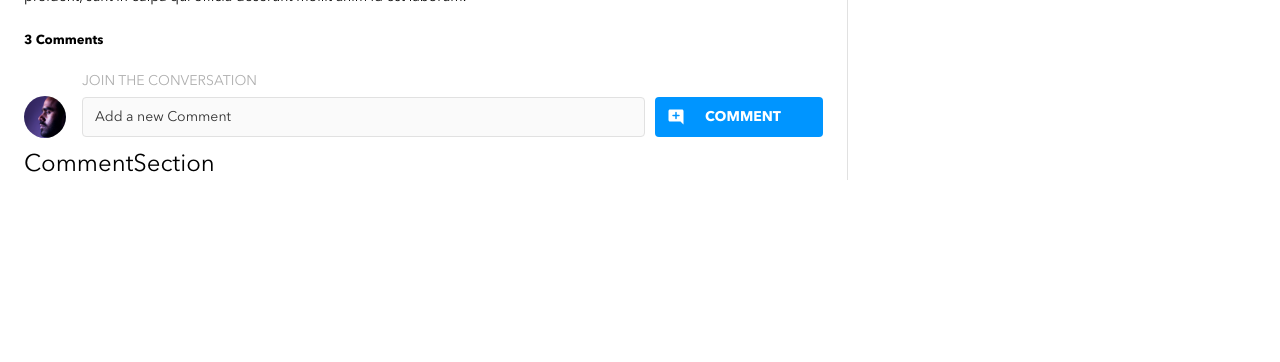
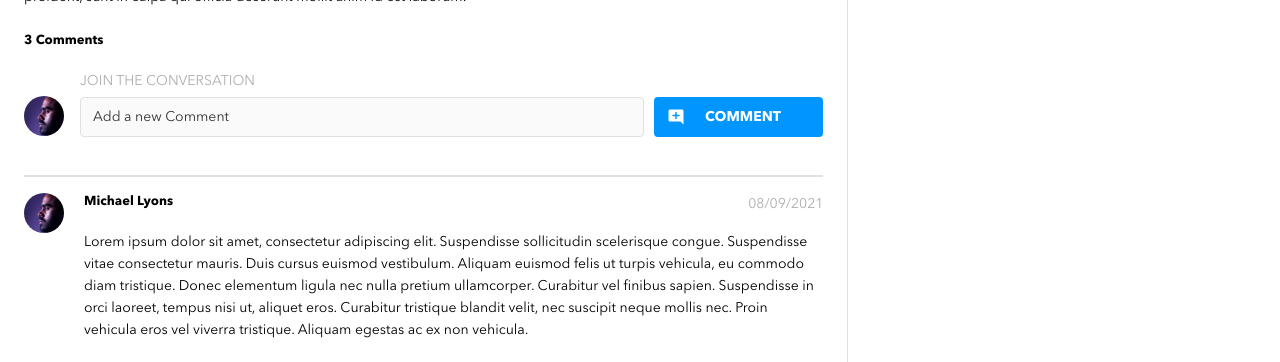
Before and after one commit to leo-sn/leonardo-nascimento-brainflix, a React (Create React App) app: page / in a window 1280 px wide. Shown: the part 1024-1386 px from the top of the page. Before the commit the page ends 1204 px from the top, so only its background shows below. Built offline with nearby package versions, Linux system fonts and the light colour scheme.

Commit message:
Create Comment entries and styling

```diff
--- a/src/components/CommentForm/CommentForm.scss
+++ b/src/components/CommentForm/CommentForm.scss
@@ -12,6 +12,7 @@ p {
 }
 .comment-form-container {
     display: flex;
+    margin-bottom: 24px ;
 
     &__profile-icon {
         margin-top: 20px;
--- a/src/components/CommentSection/CommentSection.jsx
+++ b/src/components/CommentSection/CommentSection.jsx
@@ -1,9 +1,14 @@
 import './CommentSection.scss'
+import NewComment from '../NewComment/NewComment'
+import Divider from '../Divider/Divider'
 
 const CommentSection = () => {
 
     return (
-        <div>CommentSection</div>
+        <>
+            <Divider />
+            <NewComment />
+        </>
     )
 }
 
--- /dev/null
+++ b/src/components/NewComment/NewComment.jsx
@@ -0,0 +1,24 @@
+import './NewComment.scss';
+import ProfileIcon from '../ProfileIcon/ProfileIcon'
+
+const NewComment = () => {
+
+    return (
+        <div className='new-comment-container'>
+            <div className='new-comment-container__profile-img'>
+            <ProfileIcon />
+            </div>
+            <div className='comment-container'>
+                <div className='comment-container__header'>
+                    <h3>Michael Lyons</h3>
+                    <p className='silver'>08/09/2021</p>
+                </div>
+                <p>
+                    Lorem ipsum dolor sit amet, consectetur adipiscing elit. Suspendisse sollicitudin scelerisque congue. Suspendisse vitae consectetur mauris. Duis cursus euismod vestibulum. Aliquam euismod felis ut turpis vehicula, eu commodo diam tristique. Donec elementum ligula nec nulla pretium ullamcorper. Curabitur vel finibus sapien. Suspendisse in orci laoreet, tempus nisi ut, aliquet eros. Curabitur tristique blandit velit, nec suscipit neque mollis nec. Proin vehicula eros vel viverra tristique. Aliquam egestas ac ex non vehicula.
+                </p>
+            </div>
+        </div>
+    )
+}
+
+export default NewComment;
--- /dev/null
+++ b/src/components/NewComment/NewComment.scss
@@ -0,0 +1,17 @@
+.new-comment-container {
+    display: flex;
+
+    &__profile-img {
+        padding-right: 20px;
+    }
+}
+
+.comment-container{
+
+    margin-bottom: 16px;
+
+    &__header {
+    display: flex;
+    justify-content: space-between;
+    }
+}
--- a/src/components/ProfileIcon/ProfileIcon.jsx
+++ b/src/components/ProfileIcon/ProfileIcon.jsx
@@ -4,7 +4,6 @@ const ProfileIcon = () => {
 
     return (
        <div className='profile-icon'></div>
-
     )
 }
 
--- a/src/components/ProfileIcon/ProfileIcon.scss
+++ b/src/components/ProfileIcon/ProfileIcon.scss
@@ -1,8 +1,17 @@
+@use '../../style/partials/breakpoints' as *;
+
 .profile-icon {
     background-image: url('../../assets/images/Mohan-muruge.jpg');
     background-repeat: no-repeat;
     background-size: cover;
-    height: 42px;
-    width: 42px;
-    border-radius: 26px;
+    height: 36px;
+    width: 36px;
+    border-radius: 50%;
 }
+
+@include tablet {
+    .profile-icon {
+        height: 40px;
+        width:40px;
+    }
+}
```
